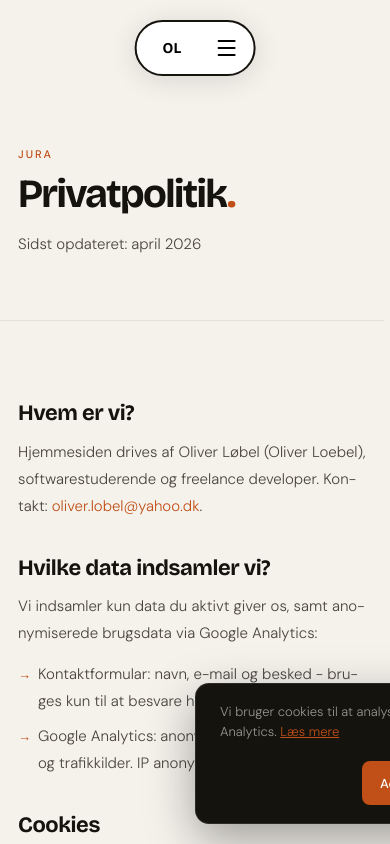
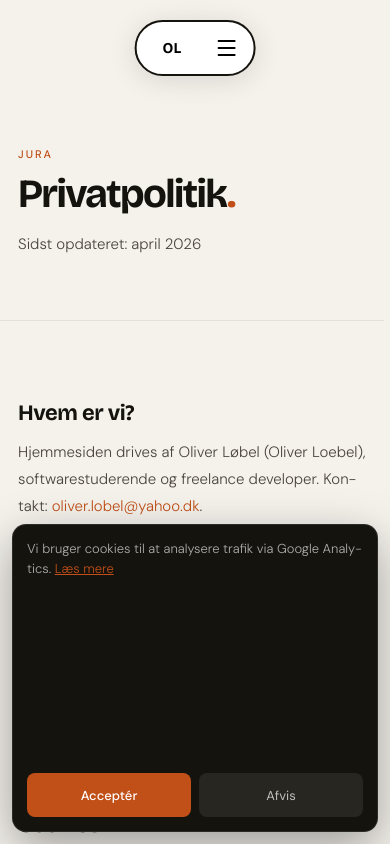
Before and after one commit to Bilmpz/oliverlobel2.0, a React (Vite) app: page /privatypolitik in a window 390 px wide. Shown: the top 844 px of the page. Built offline with nearby package versions, Linux system fonts and the light colour scheme.

Commit message:
Update i cookies banner

```diff
--- a/src/components/Cookie.jsx
+++ b/src/components/Cookie.jsx
@@ -12,14 +12,23 @@ export default function Cookie() {
     }
   }, [])
 
-  const accept = () => { localStorage.setItem('cookie_ok', 'yes'); setVisible(false) }
-  const decline = () => { localStorage.setItem('cookie_ok', 'no');  setVisible(false) }
+  const accept = () => {
+    localStorage.setItem('cookie_ok', 'yes')
+    setVisible(false)
+  }
+
+  const decline = () => {
+    localStorage.setItem('cookie_ok', 'no')
+    setVisible(false)
+  }
 
   return (
     <AnimatePresence>
       {visible && (
         <motion.div
           className="cookie-banner"
+          role="dialog"
+          aria-live="polite"
           initial={{ y: 120, opacity: 0 }}
           animate={{ y: 0, opacity: 1 }}
           exit={{ y: 120, opacity: 0 }}
@@ -29,6 +38,7 @@ export default function Cookie() {
             Vi bruger cookies til at analysere trafik via Google Analytics.{' '}
             <Link to="/privatpolitik">Læs mere</Link>
           </p>
+
           <div className="ck-bs">
             <button className="ck-y" onClick={accept}>Acceptér</button>
             <button className="ck-n" onClick={decline}>Afvis</button>
--- a/src/index.css
+++ b/src/index.css
@@ -607,52 +607,92 @@ input[type="button"] {
 
 .cookie-banner {
   position: fixed;
-  bottom: max(20px, calc(var(--safe-bottom) + 12px));
-  left: 50%;
-  transform: translateX(-50%);
+  left: max(12px, calc(var(--safe-left) + 12px));
+  right: max(12px, calc(var(--safe-right) + 12px));
+  bottom: max(12px, calc(var(--safe-bottom) + 12px));
   z-index: 9999;
+
   background: var(--dark);
   border: 1px solid rgba(255,255,255,.1);
   border-radius: 14px;
-  padding: 18px 24px;
+  padding: 16px;
   display: flex;
   align-items: center;
-  gap: 20px;
+  gap: 16px;
+
+  width: auto;
   max-width: 640px;
-  width: calc(100vw - 40px - var(--safe-left) - var(--safe-right));
+  margin: 0 auto;
+
   box-shadow: 0 16px 48px rgba(0,0,0,.35);
-  flex-wrap: wrap;
 }
 
-.ck-t { font-size: 13px; color: rgba(255,255,255,.55); font-weight: 300; flex: 1; line-height: 1.5; min-width: 180px; }
-.ck-t a { color: var(--accent); text-decoration: underline; }
-.ck-bs { display: flex; gap: 8px; flex-shrink: 0; }
+.ck-t {
+  font-size: 13px;
+  color: rgba(255,255,255,.65);
+  font-weight: 300;
+  line-height: 1.5;
+  flex: 1 1 220px;
+  min-width: 0;
+}
+
+.ck-t a {
+  color: var(--accent);
+  text-decoration: underline;
+}
+
+.ck-bs {
+  display: flex;
+  gap: 8px;
+  flex-shrink: 0;
+}
+
+.ck-y,
+.ck-n {
+  min-height: 44px;
+  padding: 10px 16px;
+  border-radius: 8px;
+  font-size: 13px;
+  white-space: nowrap;
+}
 
 .ck-y {
   background: var(--accent);
   color: #fff;
-  font-size: 13px;
   font-weight: 500;
-  padding: 8px 18px;
-  min-height: 44px;
-  border-radius: 8px;
-  cursor: pointer;
-  border: none;
-  touch-action: manipulation;
 }
 
 .ck-n {
   background: rgba(255,255,255,.08);
-  color: rgba(255,255,255,.45);
-  font-size: 13px;
-  padding: 8px 14px;
-  min-height: 44px;
-  border-radius: 8px;
-  cursor: pointer;
-  border: none;
-  touch-action: manipulation;
+  color: rgba(255,255,255,.7);
 }
 
+@media (max-width: 560px) {
+  .cookie-banner {
+    flex-direction: column;
+    align-items: stretch;
+    gap: 14px;
+    padding: 14px;
+  }
+
+  .ck-bs {
+    width: 100%;
+    display: grid;
+    grid-template-columns: 1fr 1fr;
+  }
+
+  .ck-y,
+  .ck-n {
+    width: 100%;
+    justify-content: center;
+  }
+}
+
+@media (max-width: 380px) {
+  .ck-bs {
+    grid-template-columns: 1fr;
+  }
+}
 
 
 .ph {
```
